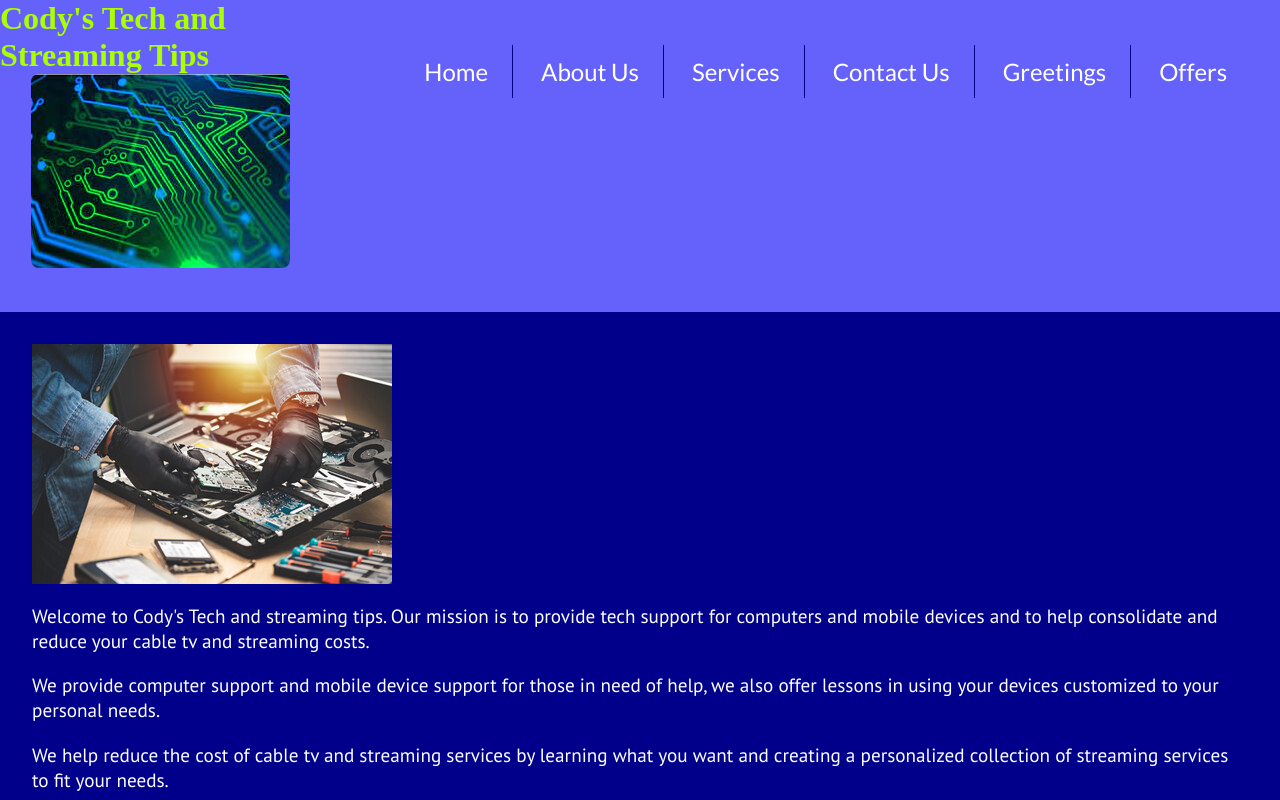
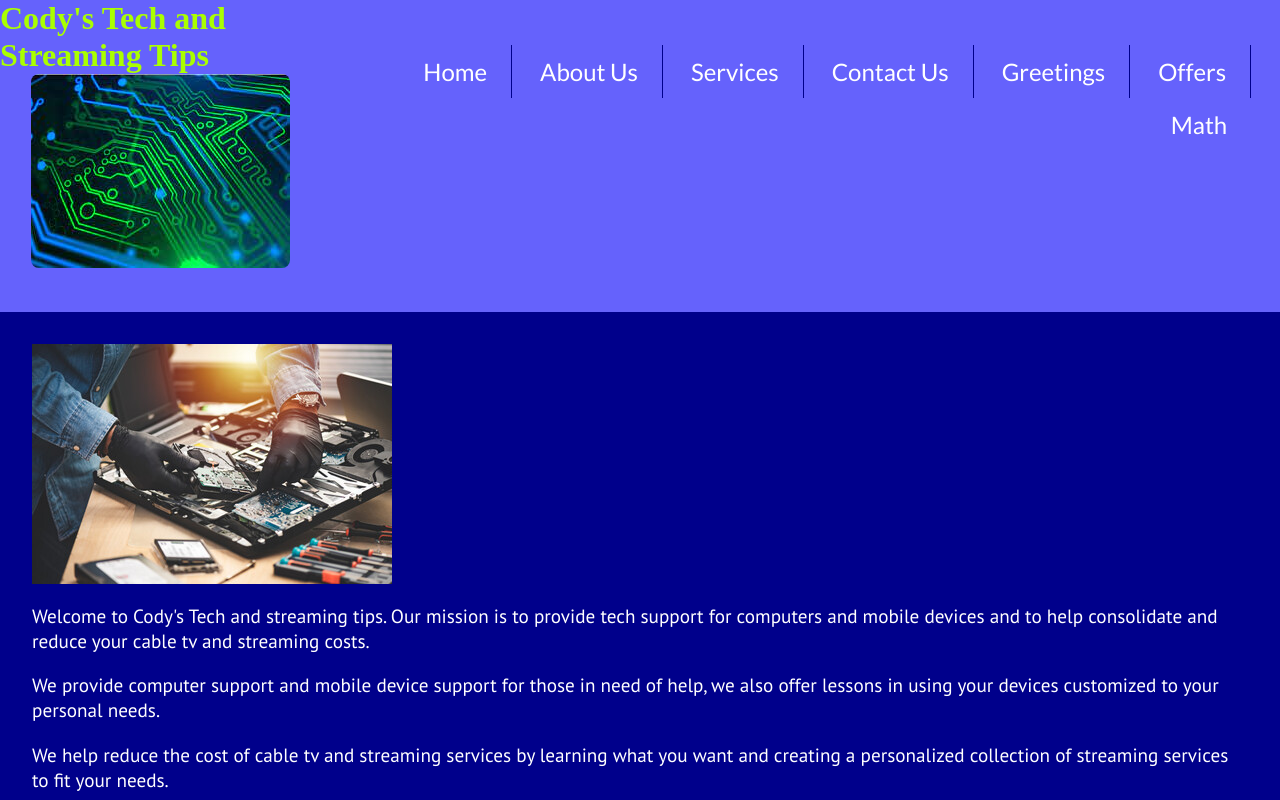
Before and after one commit to Lockdown707/Cody-sTechAndStreamingTips.github.io, a plain HTML site: page index.html in a window 1280 px wide. Shown: the top 800 px of the page. Drawn offline with Linux system fonts and the light colour scheme.

Commit message:
Add files via upload

```diff
--- a/index.html
+++ b/index.html
@@ -31,6 +31,8 @@
 				<li><a href="contact.html">Contact Us</a></li>
 				<li><a href="add-content.html">Greetings</a></li>
 				<li><a href="ch_3_example.html">Offers</a></li>
+				<li><a href="ch_4_example.html">Math</a></li>
+
 			</ul>
 		</nav>
 
```
Also changed, not shown: about.html (+1 -0 lines), contact.html (+1 -0 lines), services.html (+1 -0 lines).
